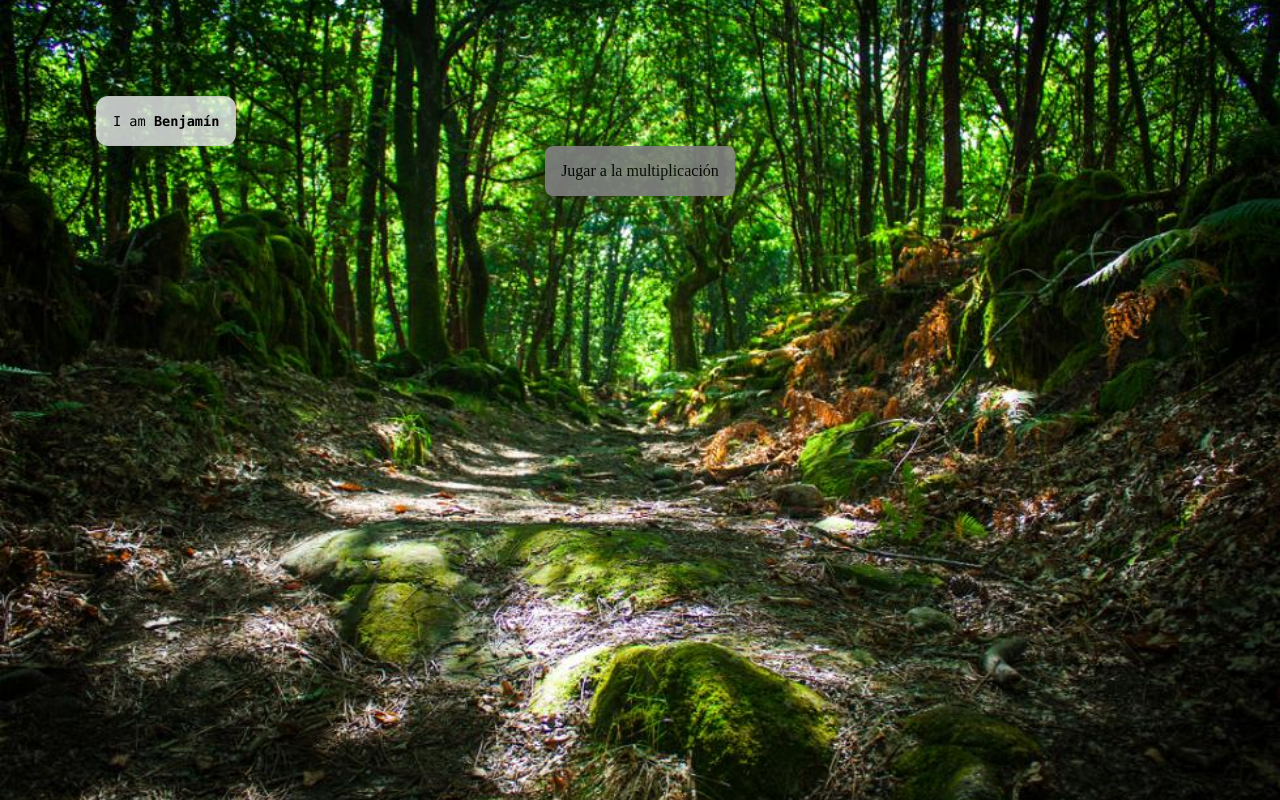
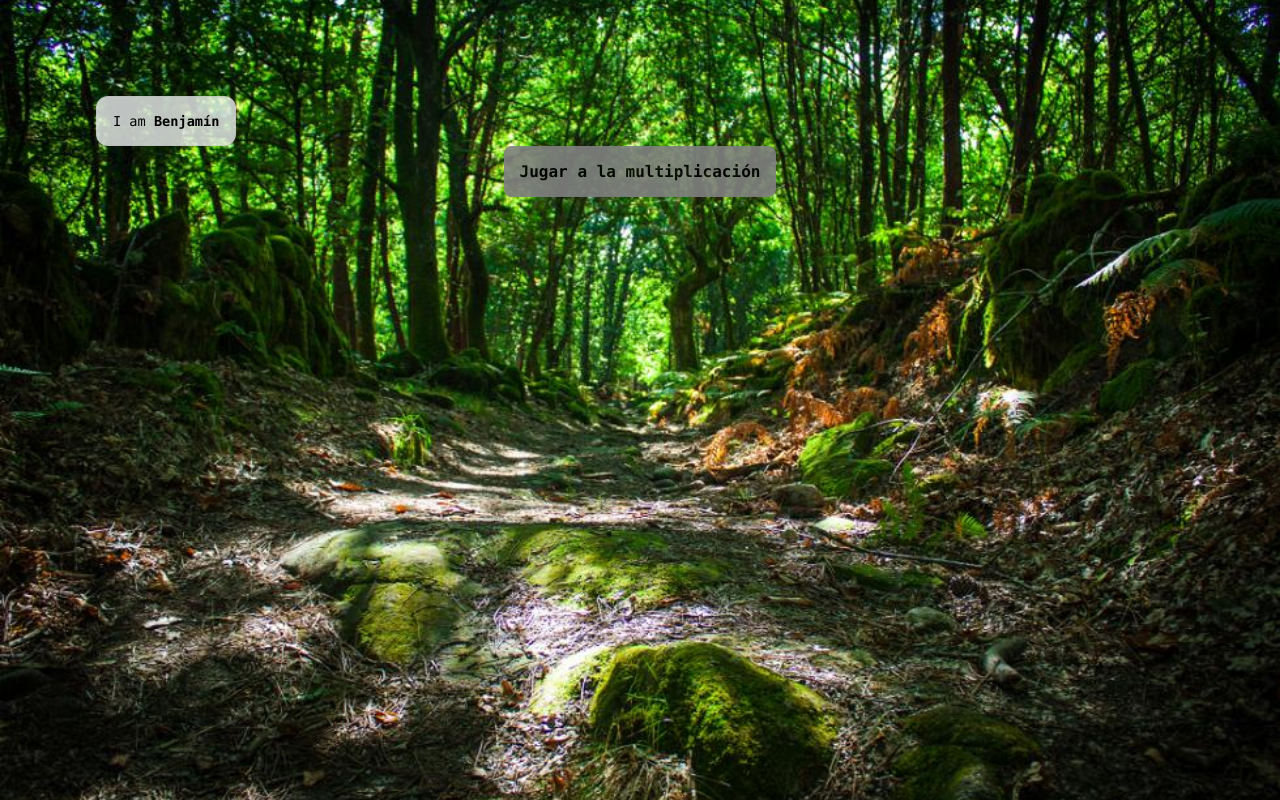
Before and after one commit to eaceto/benja.trex, a Next.js app: page / in a window 1280 px wide. Built offline with nearby package versions, Linux system fonts and the light colour scheme.

Commit message:
Add bold button

```diff
--- a/app/page.tsx
+++ b/app/page.tsx
@@ -27,7 +27,7 @@ export default function Home() {
         </div>
         <Link href="/">
           <div style={{backgroundColor: 'grey', opacity: 0.9, padding: 16, borderRadius: 8}}>
-            Jugar a la multiplicación
+          <code className={styles.code}>Jugar a la multiplicación</code>
           </div>
         </Link>
       </main>
```
